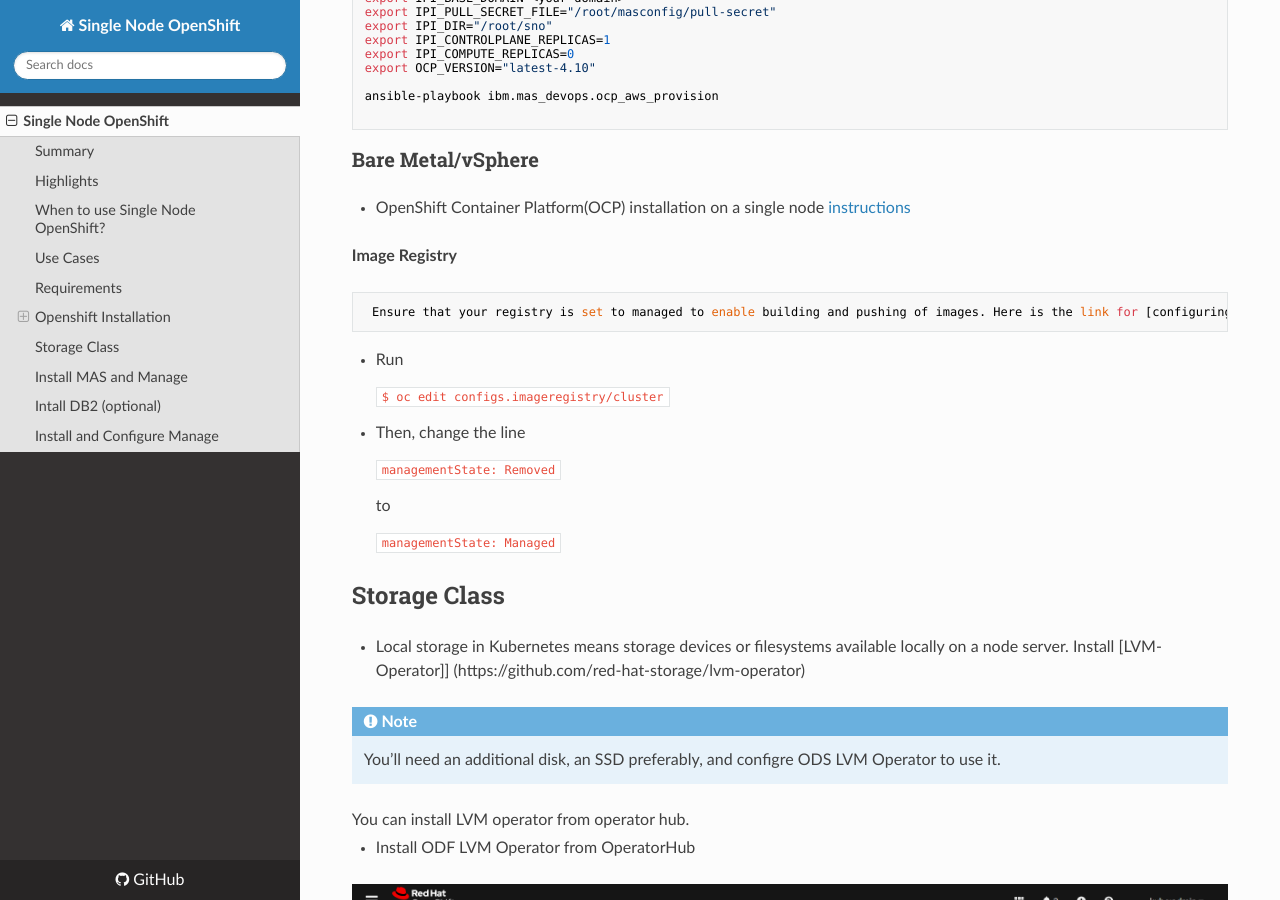
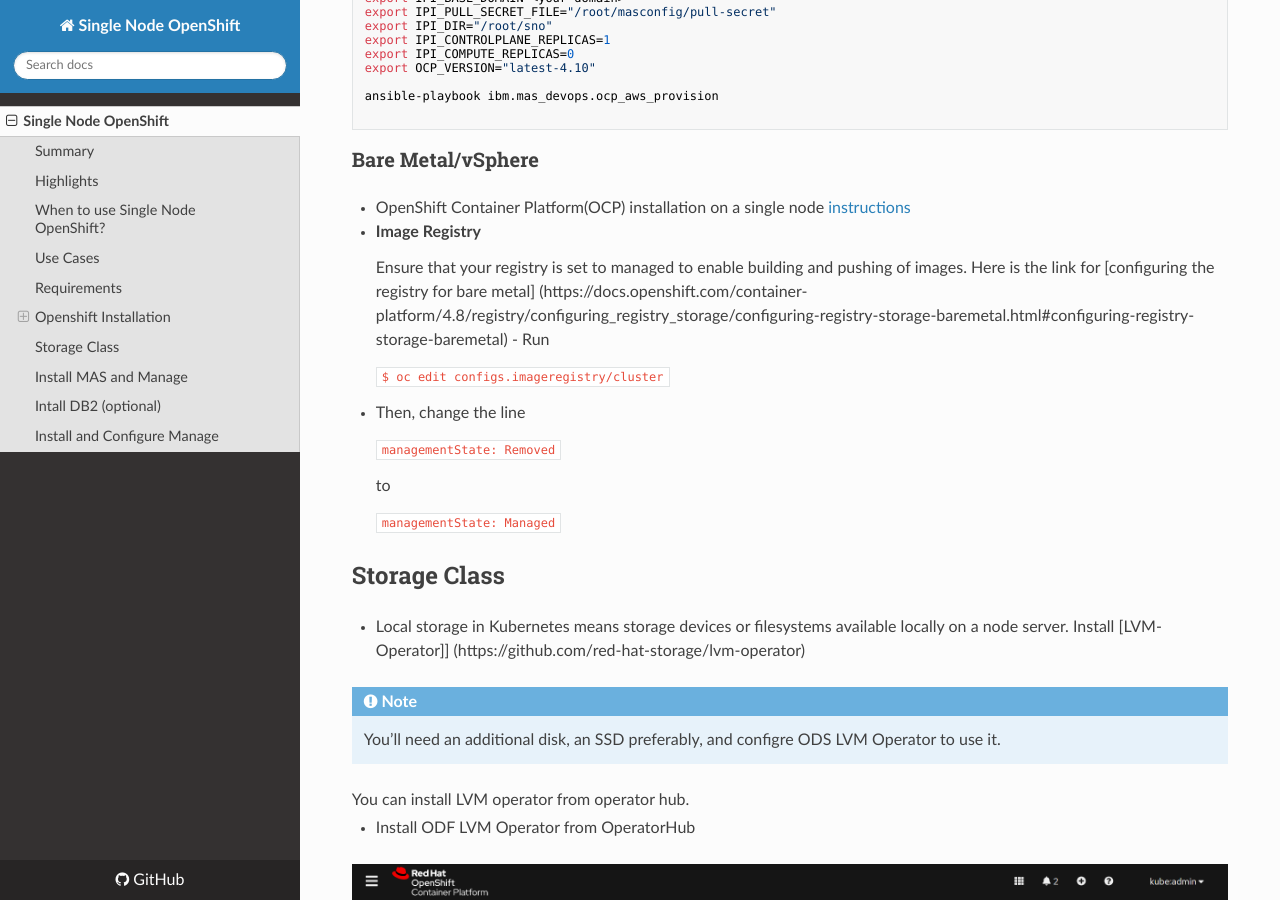
Before and after one commit to ibm-mas-manage/sno, an MkDocs documentation site: the page built from docs/index.md, in a window 1280 px wide and 900 px high, scrolled down 2571 px. Built offline with MkDocs 1.6.1, drawn with Linux system fonts in a browser that asks for light colours; nearby versions of some CDN libraries.

Commit message:
Update index.md

````diff
--- a/docs/index.md
+++ b/docs/index.md
@@ -95,9 +95,9 @@
 
 - OpenShift Container Platform(OCP) installation on a single node [instructions](https://access.redhat.com/documentation/en-us/openshift_container_platform/4.10/html/installing/installing-on-a-single-node)
 
-   **Image Registry**
+- **Image Registry**
 
-     Ensure that your registry is set to managed to enable building and pushing of images. Here is the link for [configuring the registry for bare metal]  (https://docs.openshift.com/container-platform/4.8/registry/configuring_registry_storage/configuring-registry-storage-baremetal.html#configuring-registry-storage-baremetal)
+    Ensure that your registry is set to managed to enable building and pushing of images. Here is the link for [configuring the registry for bare metal]  (https://docs.openshift.com/container-platform/4.8/registry/configuring_registry_storage/configuring-registry-storage-baremetal.html#configuring-registry-storage-baremetal)
    - Run
 
     ```
````
